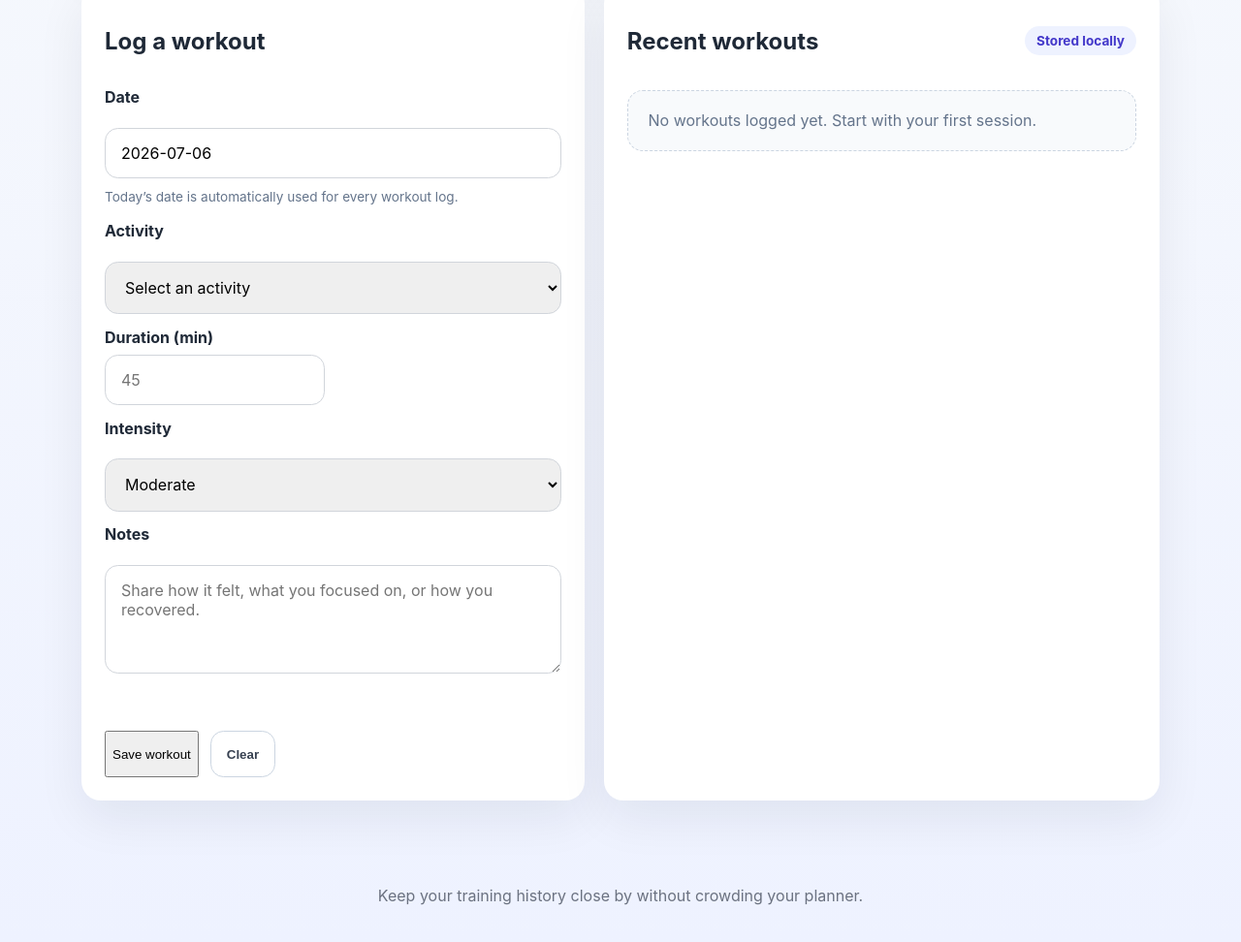
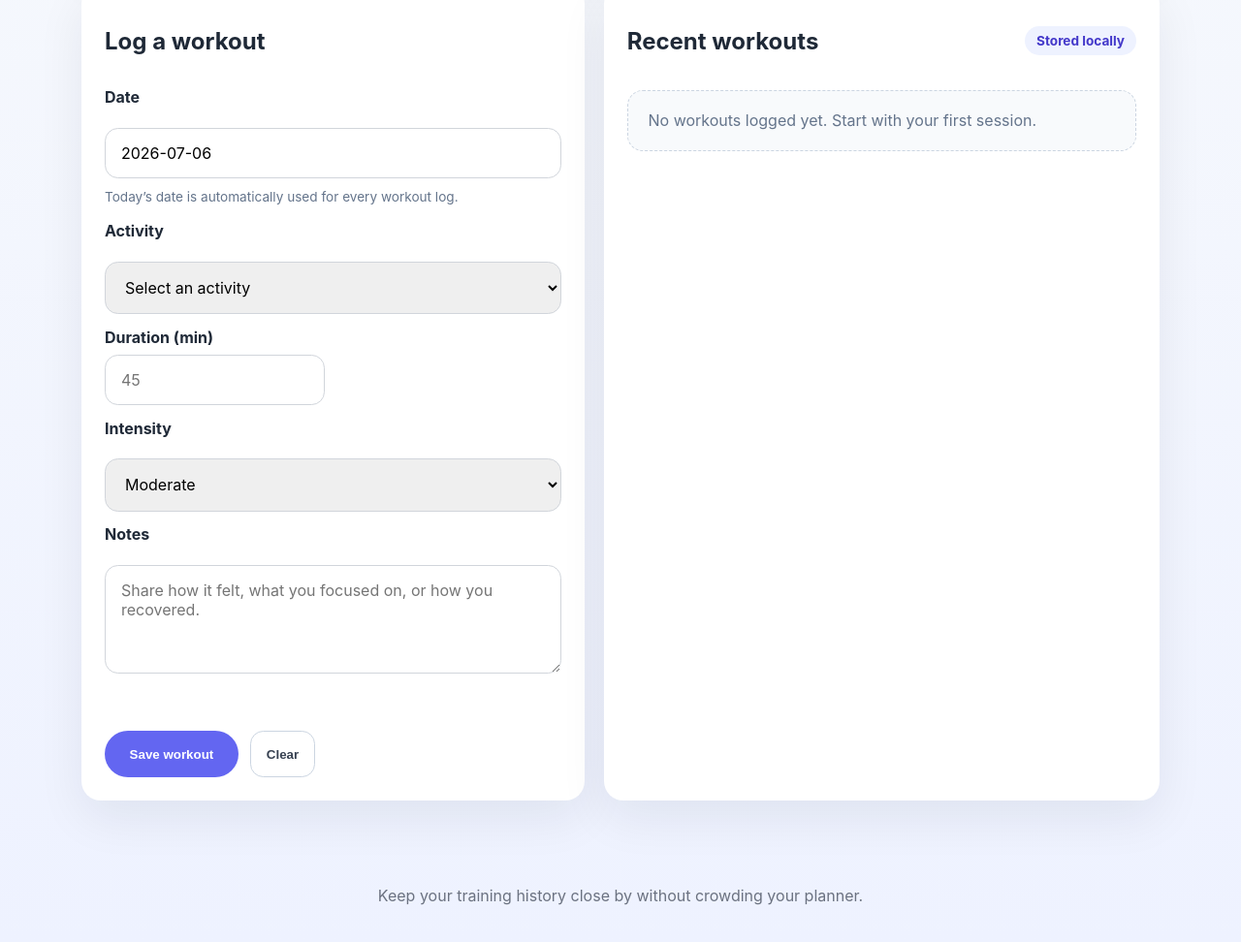
Before and after one commit to kw-123321/whatevergoes, a plain HTML site: page workout-log.html in a window 1280 px wide. Shown: the part 466-1438 px from the top of the page at 97% size. Drawn offline with Linux system fonts and the light colour scheme.

Commit message:
workout-log

```diff
--- a/workout-log.html
+++ b/workout-log.html
@@ -80,7 +80,7 @@
         <div id="save-feedback" class="save-feedback" aria-live="polite"></div>
 
         <div class="form-actions">
-          <button id="save-workout-button" type="button">Save workout</button>
+          <button id="save-workout-button" class="button" type="button">Save workout</button>
           <button id="clear-form-button" type="button" class="secondary-button">Clear</button>
         </div>
       </form>
```
